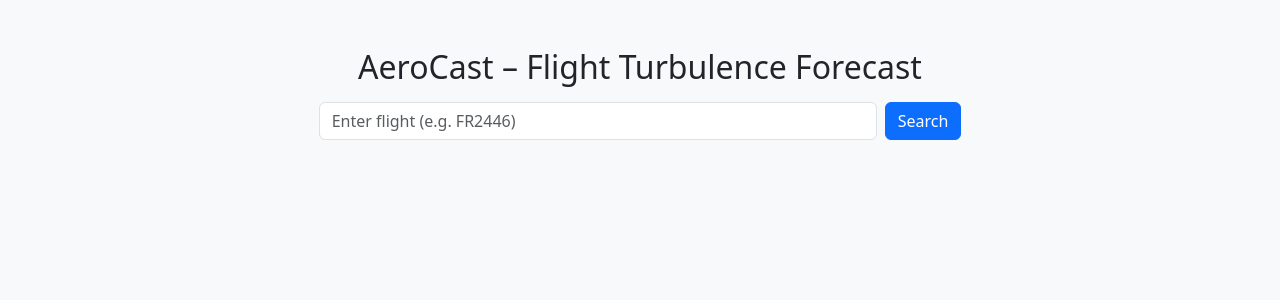
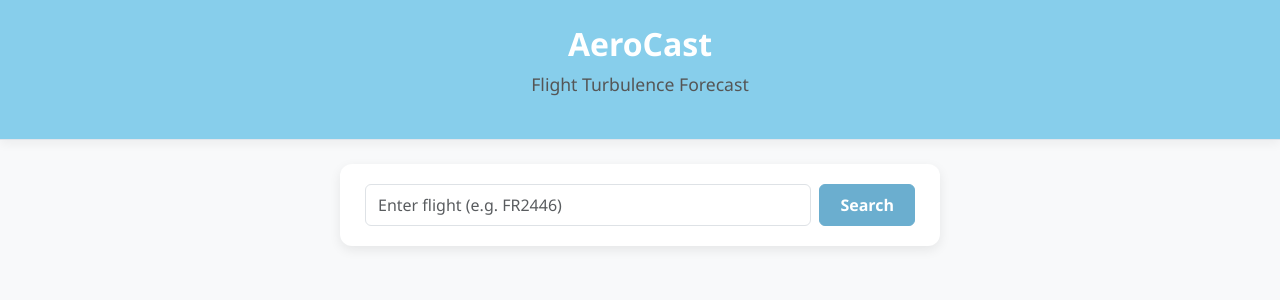
Before and after one commit to Casey-Lawrence/FYP, a Flask app: page / in a window 1280 px wide. Shown: the top 300 px of the page. Run offline with Flask 3, Linux system fonts and the light colour scheme; parts of the project's set-up code (start-up, migrations or seed data) failed here and were passed over.

Commit message:
Updated UI styling

```diff
--- a/AeroCast/static/style.css
+++ b/AeroCast/static/style.css
@@ -1,6 +1,56 @@
 body {
   font-family: "Segoe UI", Arial, sans-serif;
+  background: #f8f9fa;
+
 }
 .card {
+  border-radius: 10px;
+  padding: 20px;
   background-color: #fff;
 }
+.header-banner {
+    background: #87ceeb;
+    padding: 25px 20px;
+    border-bottom: 1px solid #e1e5eb;
+    text-align: center;
+    margin-bottom: 40px;
+    box-shadow: 0 4px 10px rgba(0,0,0,0.05);
+
+}
+
+.header-title {
+    font-size: 2rem;
+    font-weight: 700;
+    color: #ffffff;
+}
+
+.header-subtitle {
+    font-size: 1.1rem;
+    color: #555;
+}
+#map {
+    height: 300px;
+    border-radius: 8px;
+    margin-bottom: 15px;
+}
+.btn-primary {
+    background-color: #6baecf !important;
+    border-color: #6baecf !important;
+    padding: 8px 20px;
+    font-weight: 600;
+    border-radius: 6px;
+}
+
+.btn-primary:hover {
+    background-color: #5a9cbf !important;
+    border-color: #5a9cbf !important;
+}
+
+.search-container {
+    background: white;
+    padding: 20px 25px;
+    border-radius: 12px;
+    box-shadow: 0 4px 12px rgba(0,0,0,0.08);
+    max-width: 600px;
+    margin: 0 auto 30px auto;
+}
--- a/AeroCast/templates/index.html
+++ b/AeroCast/templates/index.html
@@ -5,22 +5,22 @@
     <title>AeroCast</title>
     <link href="https://cdn.jsdelivr.net/npm/bootstrap@5.3.2/dist/css/bootstrap.min.css" rel="stylesheet">
     <link rel="stylesheet" href="https://unpkg.com/leaflet@1.9.4/dist/leaflet.css" />
+    <link rel="stylesheet" href="{{ url_for('static', filename='style.css') }}">
 
-    <style>
-        body { background: #f8f9fa; }
-        .card-simple { border-radius: 10px; padding: 20px; background: white; }
-        .small-text { font-size: 0.9rem; color: #6c757d; }
-    </style>
 </head>
 
 <body>
-<div class="container py-5">
-    <h2 class="text-center mb-3">AeroCast – Flight Turbulence Forecast</h2>
+<div class="header-banner d-flex flex-column align-items-center justify-content-center mb-4">
+    <h1 class="header-title">AeroCast</h1>
+    <p class="header-subtitle">Flight Turbulence Forecast</p>
+</div>
 
-    <form method="POST" class="d-flex justify-content-center mb-4">
-        <input type="text" name="flight" class="form-control w-50" placeholder="Enter flight (e.g. FR2446)" required>
-        <button class="btn btn-primary ms-2">Search</button>
+<div class="search-container mb-4">
+    <form method="POST" class="d-flex justify-content-center">
+        <input type="text" name="flight" class="form-control me-2" placeholder="Enter flight (e.g. FR2446)" required>
+        <button class="btn btn-primary">Search</button>
     </form>
+</div>
 
     {% if data %}
         {% if data.error %}
@@ -80,8 +80,8 @@
                 {% endif %}
 
                 {% if data.map %}
+                    <div id="map"></div>
                     <h6 class="mt-4">Route Map</h6>
-                    <div id="map" style="height: 300px; border-radius: 8px; margin-bottom: 15px;"></div>
                 {% endif %}
             </div>
         {% endif %}
@@ -129,7 +129,5 @@
 </script>
 {% endif %}
 
-<script src="https://cdn.jsdelivr.net/npm/bootstrap@5.3.2/dist/js/bootstrap.bundle.min.js"></script>
-
 </body>
 </html>
```
